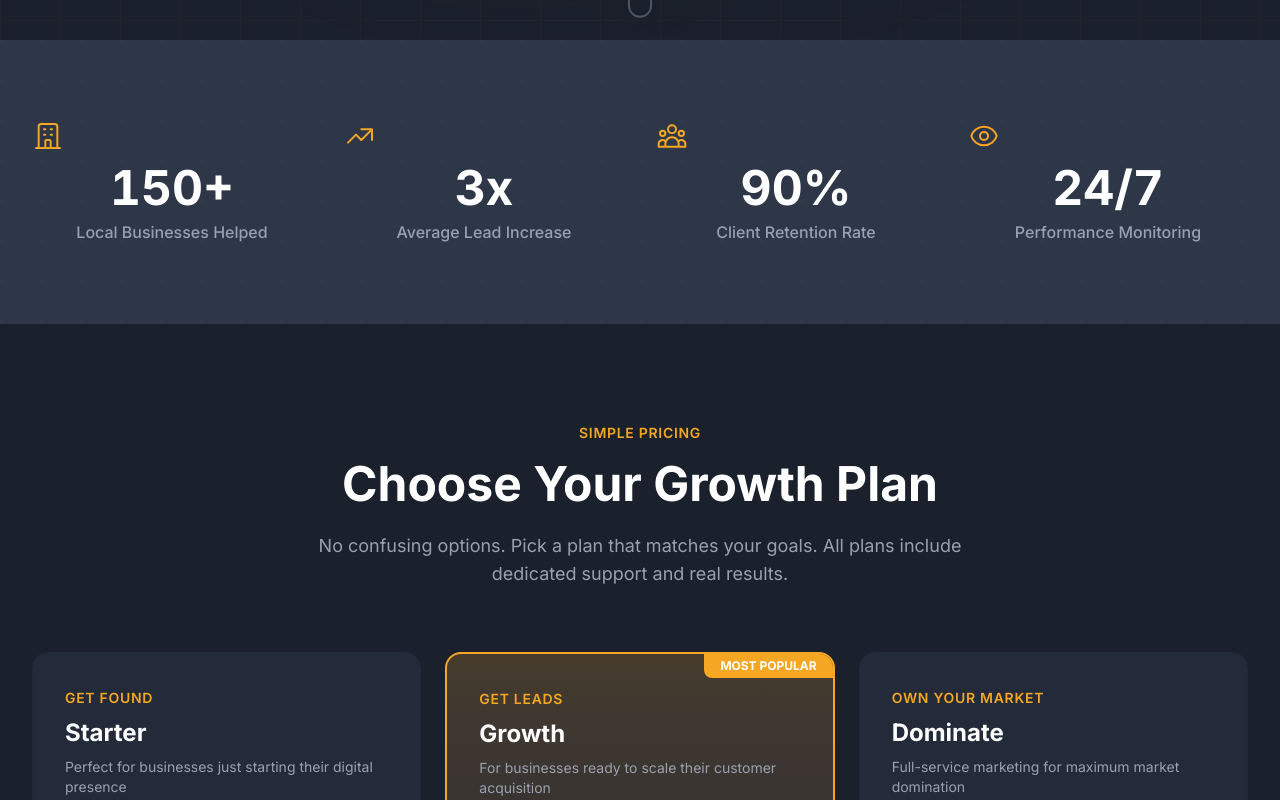
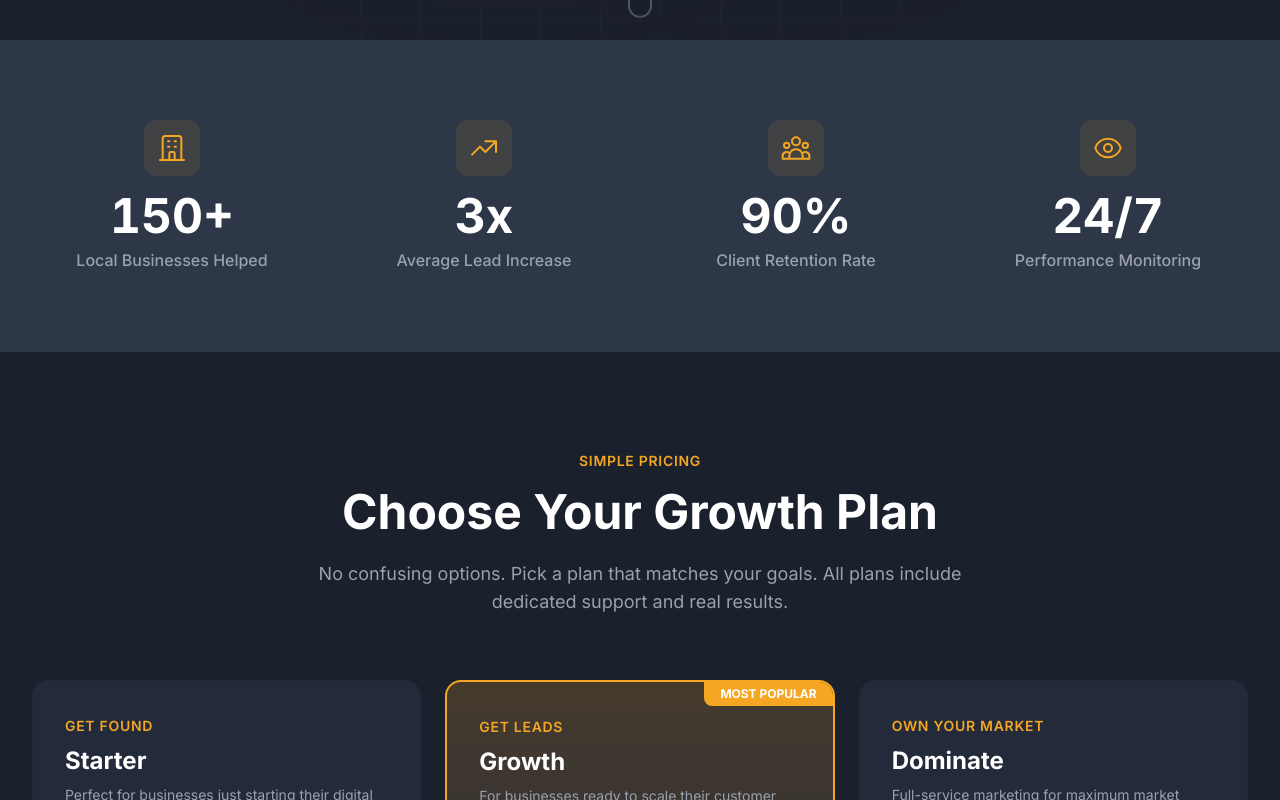
Before and after one commit to leadmetrik/leadmetrik-site, a Next.js app: page / in a window 1280 px wide. Shown: the part 760-1560 px from the top of the page. Built offline with nearby package versions, Linux system fonts and the light colour scheme.

Commit message:
fix: center stat icons, center arrows between process cards

```diff
--- a/src/components/Process.tsx
+++ b/src/components/Process.tsx
@@ -72,7 +72,7 @@ export default function Process() {
         </motion.div>
 
         {/* Steps */}
-        <div className="grid md:grid-cols-2 lg:grid-cols-4 gap-8">
+        <div className="relative grid md:grid-cols-2 lg:grid-cols-4 gap-8 lg:gap-12">
           {steps.map((step, index) => (
             <motion.div
               key={step.number}
@@ -98,10 +98,10 @@ export default function Process() {
                 <p className="text-gray-400">{step.description}</p>
               </div>
 
-              {/* Arrow (hidden on last item and mobile) */}
+              {/* Arrow centered between cards */}
               {index < steps.length - 1 && (
-                <div className="hidden lg:block absolute top-1/2 -right-4 transform -translate-y-1/2 z-20">
-                  <svg className="w-8 h-8 text-brand-orange/30" fill="none" stroke="currentColor" viewBox="0 0 24 24">
+                <div className="hidden lg:flex absolute top-1/2 -right-6 transform translate-x-1/2 -translate-y-1/2 z-20 w-10 h-10 items-center justify-center rounded-full bg-brand-dark border border-gray-700">
+                  <svg className="w-5 h-5 text-brand-orange" fill="none" stroke="currentColor" viewBox="0 0 24 24">
                     <path strokeLinecap="round" strokeLinejoin="round" strokeWidth={2} d="M9 5l7 7-7 7" />
                   </svg>
                 </div>
--- a/src/components/Stats.tsx
+++ b/src/components/Stats.tsx
@@ -105,9 +105,11 @@ export default function Stats() {
               initial={{ opacity: 0, y: 30 }}
               animate={isInView ? { opacity: 1, y: 0 } : {}}
               transition={{ duration: 0.5, delay: index * 0.1 }}
-              className="text-center"
+              className="text-center flex flex-col items-center"
             >
-              <div className="text-brand-orange mb-3">{stat.icon}</div>
+              <div className="w-14 h-14 rounded-xl bg-brand-orange/10 flex items-center justify-center text-brand-orange mb-4">
+                {stat.icon}
+              </div>
               <div className="text-4xl md:text-5xl font-bold text-white mb-2">
                 <AnimatedCounter value={stat.value} suffix={stat.suffix} />
               </div>
```
